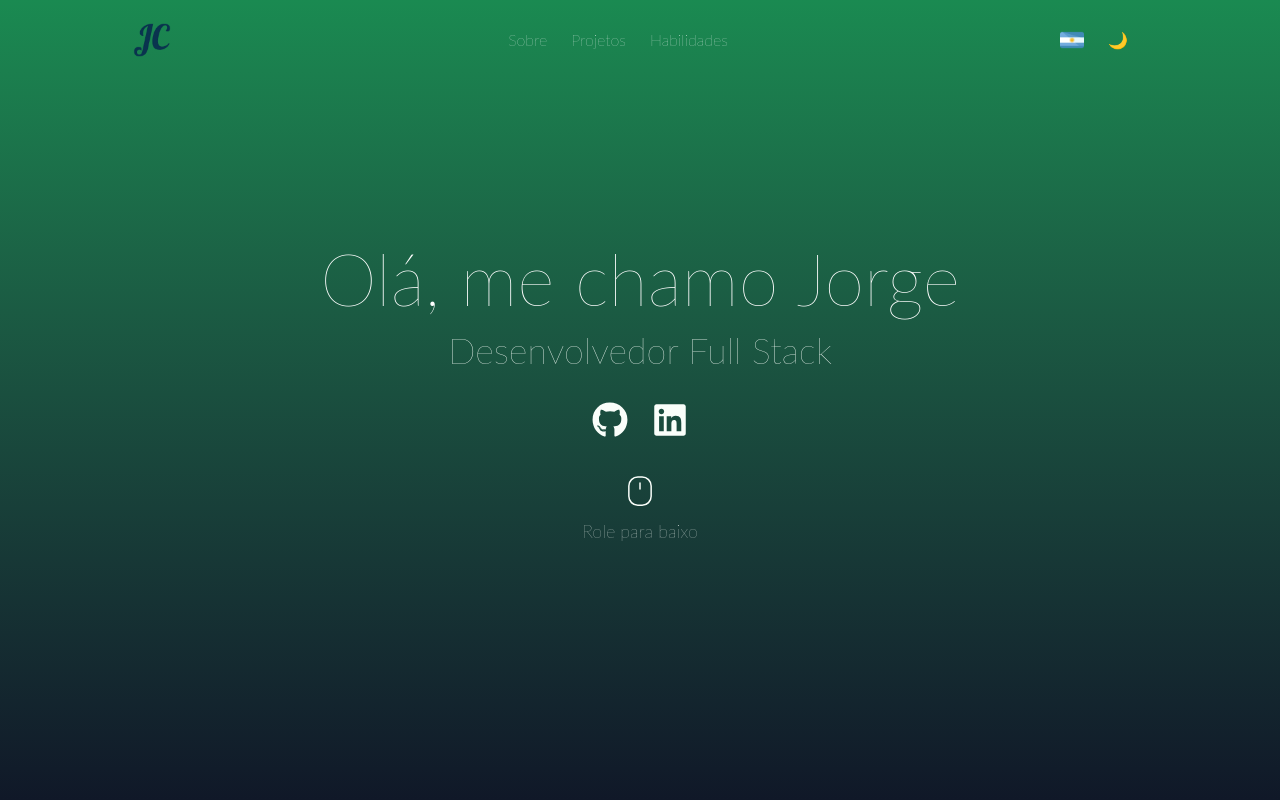
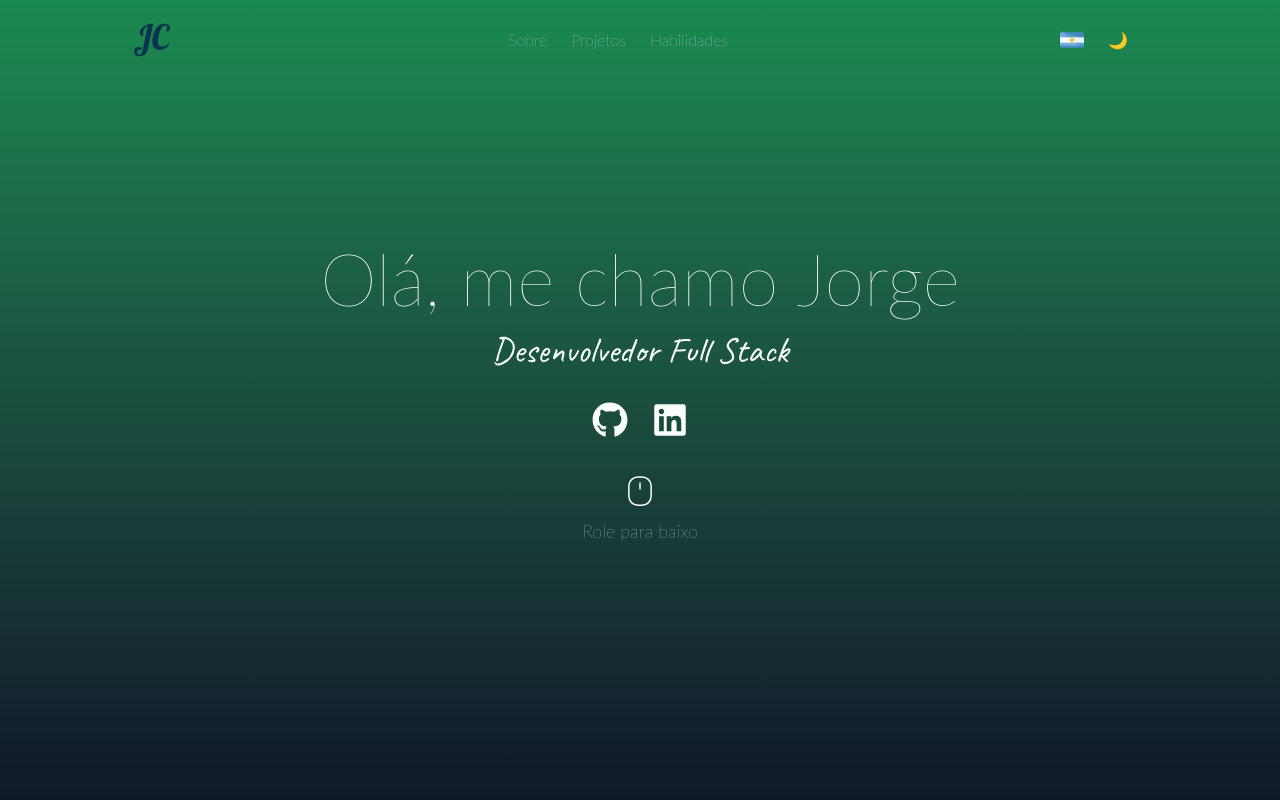
Before and after one commit to JorgeCasalini/Portfolio, a React (Vite) app: page / in a window 1280 px wide. Shown: the top 800 px of the page. Built offline with nearby package versions, Linux system fonts and the light colour scheme.

Commit message:
Update title Hero

```diff
--- a/src/components/Hero.jsx
+++ b/src/components/Hero.jsx
@@ -23,7 +23,7 @@ const Hero = () => {
         <h1 className="text-5xl md:text-7xl font-bold mb-4 animate-fade-in lato-thin" data-aos="zoom-in" data-aos-duration="2000">
           {t("heroTitle")}
         </h1>
-        <p className={`lato-thin text-2xl md:text-4xl mb-8 animate-fade-in animate-delay-1 ${isDarkMode ? 'text-[#f9fefa]' : 'text-[#1A8A51]'}`} data-aos="zoom-in" data-aos-duration="3000">
+        <p className={`caveat text-2xl md:text-4xl mb-8 animate-fade-in animate-delay-1 ${isDarkMode ? 'text-[#f9fefa]' : 'text-[#1A8A51]'}`} data-aos="zoom-in" data-aos-duration="3000">
           {t("heroText")}
         </p>
 
```
